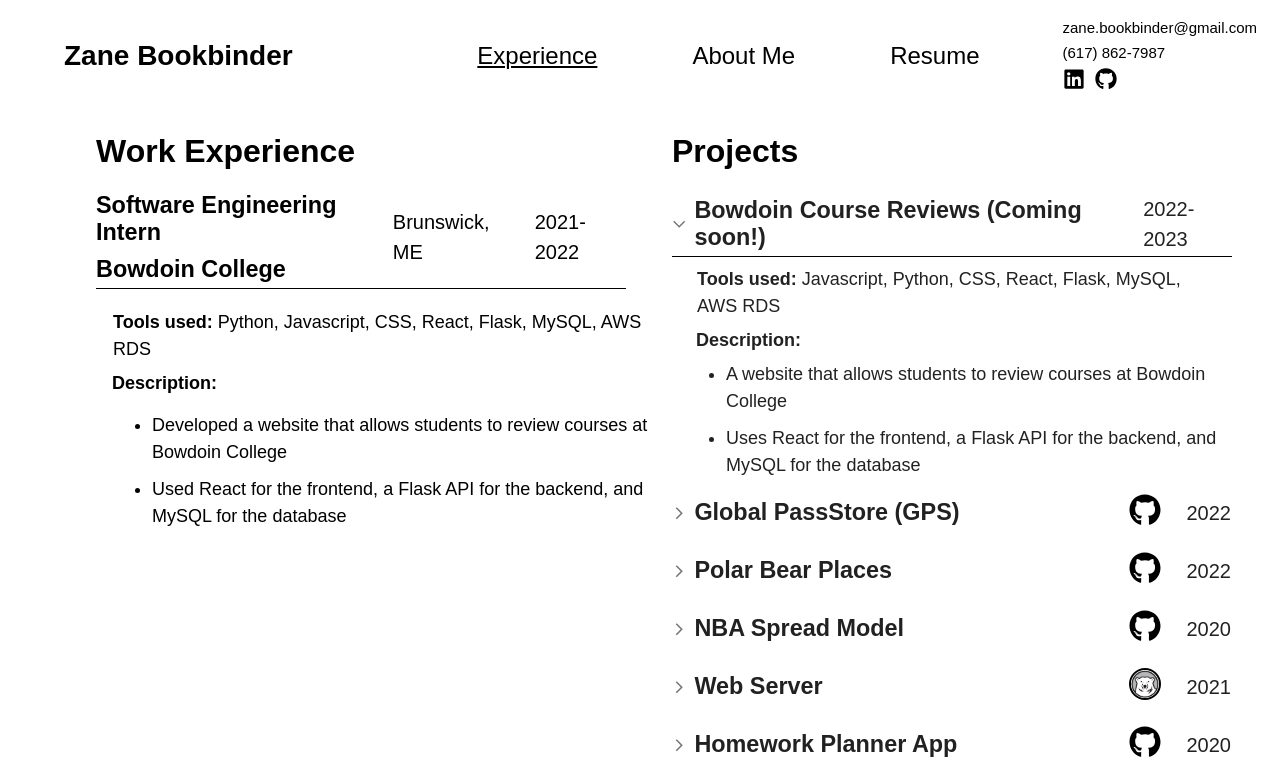
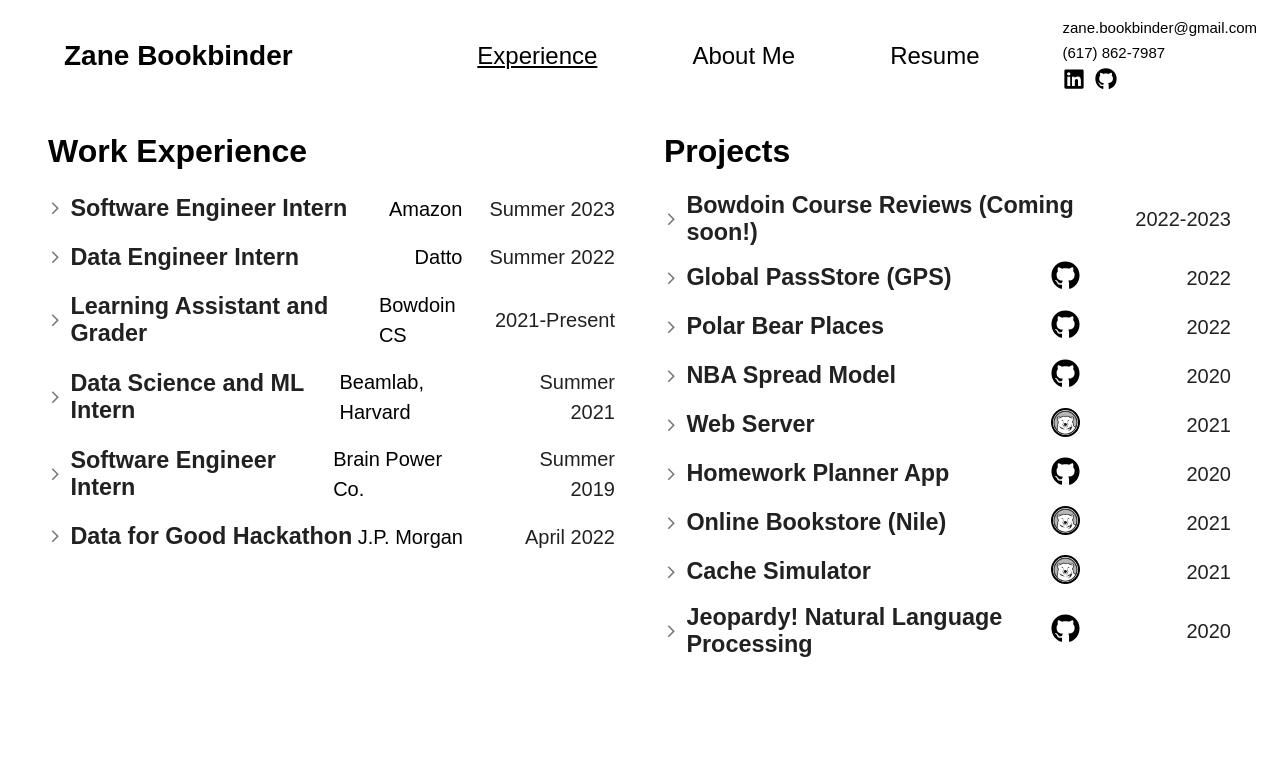
Before and after one commit to zanebookbinder/zanebookbinder.github.io, a React (Create React App) app in the folder personal-website/: page /experience in a window 1280 px wide. Shown: the top 782 px of the page. Built offline with nearby package versions, Linux system fonts and the light colour scheme.

Commit message:
Even more changes

```diff
--- a/personal-website/src/components/AboutMePage/AboutMe.js
+++ b/personal-website/src/components/AboutMePage/AboutMe.js
@@ -179,7 +179,7 @@
 				<p className="small-text more-text-paragraph">
 					My current endeavor outside of school is creating a
 					<span> course review website </span>
-					for Bowdoin along with my girlfriend Olivia!
+					for Bowdoin along with my girlfriend <a href="https://owirsching.github.io/" style={{textDecoration: "underline"}} target="_blank" rel="noreferrer">Olivia</a>!
 					We always hear friends and classmates asking around about
 					certain professors and courses. So, we decided to give students
 					a way to shout out their favorite professors at Bowdoin or warn
@@ -207,16 +207,16 @@
 				<div className="section">
 					<h1>Education</h1>
 					<ul>
-						<li><p className="bottom-text"><span>Bowdoin College: </span>Computer Science major, Economics minor (2020-2024)</p></li>
-						<li><p className="bottom-text"><span>Milton Academy:</span> (2016-2020)</p></li>
+						<li><p className="bottom-text"><span><a href="https://www.bowdoin.edu/" target="_blank" rel="noreferrer">Bowdoin College:</a> </span>Computer Science major, Economics minor (2020-2024)</p></li>
+						<li><p className="bottom-text"><span><a href="https://www.milton.edu/" target="_blank" rel="noreferrer">Milton Academy:</a></span> (2016-2020)</p></li>
 					</ul>
 				</div>
 				<div className="section">
 					<h1>Awards</h1>
 					<ul>
-						<li><p><span>Bowdoin Book Award for a 4.0 GPA</span> (2021-2022)</p></li>
-						<li><p><span>Sarah and James Bowdoin Scholar — Dean's List</span> (2021-2022)</p></li>
-						<li><p><span>Graduated Cum Laude</span> from Milton Academy (2020)</p></li>
+						<li><p><span><a href="https://www.bowdoin.edu/admissions/book-award/" target="_blank" rel="noreferrer">Bowdoin Book Award</a> for a 4.0 GPA</span> (2021-2022)</p></li>
+						<li><p><span><a href="https://www.bowdoin.edu/events/family-weekend/sarah-and-james-bowdoin-day.html" target="_blank" rel="noreferrer">Sarah and James Bowdoin Scholar</a> — Dean's List</span> (2021-2022)</p></li>
+						<li><p><span><a href="https://www.milton.edu/news/graduation-2020/" target="_blank" rel="noreferrer">Graduated Cum Laude</a></span> from Milton Academy (2020)</p></li>
 					</ul>
 				</div>
 				<div className="section">
--- a/personal-website/src/components/ExperiencePage/ExperiencePage.css
+++ b/personal-website/src/components/ExperiencePage/ExperiencePage.css
@@ -1,10 +1,10 @@
 .experience-page {
-	margin-left: 6rem;
+	margin-left: 3rem;
 }
 
 .content {
 	display: flex;
-	gap: 1rem;
+	gap: 3rem;
 	margin-right: 3rem;
 	margin-bottom: 3rem;
 }
@@ -16,7 +16,7 @@
 .experience-list {
 	display: flex;
 	flex-direction: column;
-	gap: 1rem;
+	gap: 10px;
 }
 
 .projects-list {
--- a/personal-website/src/components/ExperiencePage/ExperiencePage.js
+++ b/personal-website/src/components/ExperiencePage/ExperiencePage.js
@@ -10,15 +10,70 @@
 				<h1>Work Experience</h1>
 				<div className="experience-list">
 					<WorkExperience
-						companyTitle="Bowdoin College"
-						location="Brunswick, ME"
-						date="2021-2022"
-						position="Software Engineering Intern"
-						programmingLanguages={["Python", "Javascript", "CSS", "React", "Flask", "MySQL", "AWS RDS"]}
+						companyTitle="Amazon"
+						date="Summer 2023"
+						position="Software Engineer Intern"
 						details={[
-							"Developed a website that allows students to review courses at Bowdoin College",
-							"Used React for the frontend, a Flask API for the backend, and MySQL for the database",
+							"I'm looking forward to starting in June 2023!",
 						]}
+						link="https://aws.amazon.com/"
+					/>
+					<WorkExperience
+						companyTitle="Datto"
+						date="Summer 2022"
+						position="Data Engineer Intern"
+						programmingLanguages={["Python", "SQL", "Snowflake", "Airflow", "REST APIs", "Postman"]}
+						details={[
+							"Migrated a Revenue Recognition database schema containing 75+ tables, views, and stored procedures from MySQL to Snowflake, reducing monthly runtimes by 80%",
+							"Wrote and shipped data pipelines to help Financial, Data Analytics, and Product teams access crucial data",
+							"Created Airflow DAGs with data from the Stripe and Eventbrite APIs in preparation for analysis"
+						]}
+						link="https://www.datto.com/"
+					/>
+					<WorkExperience
+						companyTitle="Bowdoin CS"
+						date="2021-Present"
+						position="Learning Assistant and Grader"
+						programmingLanguages={["Python", "C", "Algorithms", "Data Structures"]}
+						details={[
+							"Run weekly study groups, answering questions and helping students work through problems",
+							"Grade assignments and quizzes and write solutions to in-class lab problems",
+						]}
+						link="https://www.bowdoin.edu/computer-science/"
+					/>
+					<WorkExperience
+						companyTitle="Beamlab, Harvard"
+						date="Summer 2021"
+						position="Data Science and ML Intern"
+						programmingLanguages={["Python", "Data Science", "Google Collab", "Neural Networks", "Random Forest", "Logistic Regression"]}
+						details={[
+							"Studied risk factors of Bronchopulmonary Dysplasia (a severe neonatal lung disease) by compiling and cleaning neonatal data from MIMIC-III database",
+							"Created, trained, and tested three Machine learning models: Random Forest Classifier (AUC = 0.95), Logistic Regression (AUC = 0.93), and Neural Network (AUC = 0.90)",
+						]}
+						link="http://beamlab.org/"
+					/>
+					<WorkExperience
+						companyTitle="Brain Power Co."
+						date="Summer 2019"
+						position="Software Engineer Intern"
+						programmingLanguages={["Unity", "C#", "Google Glass", "Android Studio", "Java", "IOS", "Swift"]}
+						details={[
+							"Independently prepared the Empowered Brain mobile app for release on the IOS and Google App Stores",
+							"Used Unity game development engine to add features, sound effects, and images to Google Glass app",
+						]}
+						link="https://brain-power.com/"
+					/>
+					<WorkExperience
+						companyTitle="J.P. Morgan"
+						date="April 2022"
+						position="Data for Good Hackathon"
+						programmingLanguages={["Python", "SQL", "Pandas", "Seaborn", "Scikit-learn"]}
+						details={[
+							"One of 130 participants selected from nearly 1000 applicants for a 24-hour hackathon",
+							"Used data quantifying the environmental and social impacts of foreign investment",
+							"Produced real-world solutions using the economic concepts of Marginal Social Benefit and Marginal Social Cost"
+						]}
+						link="https://careers.jpmorgan.com/in/en/students/programs/code-for-good?search=&tags=location__Americas__UnitedStatesofAmerica"
 					/>
 				</div>
 			</div>
@@ -33,7 +88,6 @@
 							"A website that allows students to review courses at Bowdoin College",
 							"Uses React for the frontend, a Flask API for the backend, and MySQL for the database",
 						]}
-						startOpen
 					/>
 					<ProjectBlock
 						title="Global PassStore (GPS)"
--- a/personal-website/src/components/ExperiencePage/ProjectBlock.css
+++ b/personal-website/src/components/ExperiencePage/ProjectBlock.css
@@ -14,8 +14,8 @@
 }
 
 .project-name {
-	margin-bottom: 5px;
-	margin-top: 5px;
+	margin-bottom: 0px;
+	margin-top: 0px;
 }
 
 .date {
@@ -37,8 +37,8 @@
 }
 
 .bowdoin-logo {
-	width: 28px;
-	height: 28px;
+	width: 25px;
+	height: 25px;
 }
 
 .project-link {
--- a/personal-website/src/components/ExperiencePage/ProjectBlock.js
+++ b/personal-website/src/components/ExperiencePage/ProjectBlock.js
@@ -28,7 +28,8 @@
 	display: 'flex',
 	alignItems: 'center',
 	fontSize: '20px',
-	// borderBottom: '1px solid black',
+	minHeight: '33.5px',
+	marginBottom: '5px',
 	padding: '0px',
 	height: 'fit-content',
 	backgroundColor:
@@ -66,7 +67,7 @@
 
 	const [expanded, setExpanded] = useState(expandedStart);
 
-	let linkImage = <FaGithub fontSize={32}/>;
+	let linkImage = <FaGithub fontSize={29}/>;
 
 	if (link && link.includes("sbarker")) {
 		linkImage = <img src={BowdoinLogo} alt="Bowdoin Logo" className="bowdoin-logo" />;
--- a/personal-website/src/components/ExperiencePage/WorkExperience.css
+++ b/personal-website/src/components/ExperiencePage/WorkExperience.css
@@ -1,21 +1,9 @@
 .experience-title {
 	display: flex;
-	/* max-width: 500px; */
-	margin-right: 30px;
 	align-items: center;
 	justify-content: space-between;
 	font-size: 20px;
-	margin-bottom: 20px;
-	border-bottom: 1px solid black;
-	padding-bottom: 5px;
-
-	/* align-items: center;
-	gap: 20px;
-
-	border-bottom: 1px solid black;
-	padding-right: 1rem;
-	width: fit-content;
-	margin-bottom: 1rem; */
+	width: 100%;
 }
 
 .experience-name {
@@ -23,17 +11,19 @@
 	margin-top: 5px;
 }
 
+.company-title {
+	font-weight: 345;
+}
+
 .date {
 	font-weight: 345;
+	min-width: 125px;
+	text-align: right;
 }
 
 .experience-details {
 	font-size: 18px;
 	margin-left: 1rem;
-}
-
-.experience-block .description-text {
-	margin-bottom: 5px;
 }
 
 .programming-languages {
@@ -60,12 +50,14 @@
 	margin-top: 0px;
 }
 
-.company-title {
-	margin-top: 10px;
-	margin-bottom: 0px;
+.right-title {
+	display: flex;
+	gap: 25px;
+	align-items: center;
 }
 
-.right-title {
-	display: flex;
-	gap: 15px;
+.experience-details ul {
+	margin-top: 0px;
+	margin-bottom: 0px;
+	padding-left: 30px;
 }
--- a/personal-website/src/components/ExperiencePage/WorkExperience.js
+++ b/personal-website/src/components/ExperiencePage/WorkExperience.js
@@ -1,23 +1,90 @@
 import "./WorkExperience.css";
+import { useState } from "react";
+import { styled } from '@mui/material/styles';
+import ArrowForwardIosSharpIcon from '@mui/icons-material/ArrowForwardIosSharp';
+import MuiAccordion from '@mui/material/Accordion';
+import MuiAccordionSummary from '@mui/material/AccordionSummary';
+import MuiAccordionDetails from '@mui/material/AccordionDetails';
 
-function WorkExperience({ companyTitle, location, date, position, details, programmingLanguages, link}) {
+const Accordion = styled((props) => (<MuiAccordion disableGutters elevation={0} square {...props} />))(({ theme }) => ({
+	'&:not(:last-child)': {
+	  borderBottom: 0,
+	},
+	'&:before': {
+	  display: 'none',
+	},
+}));
+
+const AccordionSummary = styled((props) => (
+	<MuiAccordionSummary
+	  expandIcon={<ArrowForwardIosSharpIcon sx={{ fontSize: '0.9rem' }} />}
+	  {...props}
+	/>
+  ))(({ theme }) => ({
+	display: 'flex',
+	alignItems: 'center',
+	fontSize: '20px',
+	padding: '0px',
+	height: 'fit-content',
+	minHeight: '33.5px',
+	marginBottom: '5px',
+	backgroundColor:
+		'white',
+	flexDirection: 'row-reverse',
+	'& .MuiAccordionSummary-expandIconWrapper.Mui-expanded': {
+	  transform: 'rotate(90deg)',
+	},
+	'& .MuiAccordionSummary-content': {
+	  marginLeft: theme.spacing(1),
+	  marginTop: '0px',
+	  marginBottom: '0px',
+	},
+}));
+
+const AccordionDetails = styled(MuiAccordionDetails)(({ theme }) => ({
+	padding: "8px",
+	paddingBottom: '0px',
+	borderTop: '1px solid black',
+	'& .MuiCollapse-wrapperInner': {
+		marginBottom: '0px',
+	},
+  }));
+
+function WorkExperience({ companyTitle, date, position, details, programmingLanguages, link, startOpen}) {
+	let expandedStart = false;
+	if (startOpen) {
+		expandedStart = true;
+	}
+
+	const [expanded, setExpanded] = useState(expandedStart);
+
 	return (
-		<div className="experience-block">
+		<Accordion
+			expanded={expanded}
+			onChange={() => setExpanded(!expanded)}
+		>
+			<AccordionSummary>
 				<div className="experience-title">
 					<div className="left-title">
 						<h3 className="position">{position}</h3>
-					<h3 className="company-title">{companyTitle}</h3>
 					</div>
 					<div className="right-title">
-					<p className="date">{location}</p>
+						<a href={link} target="_blank" rel="noreferrer">
+							<p className="company-title">{companyTitle}</p>
+						</a>
 						<p className="date">{date}</p>
 					</div>
 					{/* {link &&
 						<a href={link} target="_blank" rel="noreferrer" className="experience-link"></a>
 					} */}
 				</div>
+			</AccordionSummary>
+			<AccordionDetails>
 				<div className="experience-details">
+					{programmingLanguages &&
 						<p className="programming-languages"><span>Tools used:</span> {programmingLanguages.join(", ")}</p>
+					}
+					{details &&
 						<div className="description">
 							<div className="description-text">
 								<span>Description:</span>
@@ -28,8 +95,10 @@
 								})}
 							</ul>
 						</div>
+				}
 				</div>
-		</div>
+			</AccordionDetails>
+		</Accordion>
 	)
 }
 
```
Lines whose indentation alone changed are shown as unchanged.
